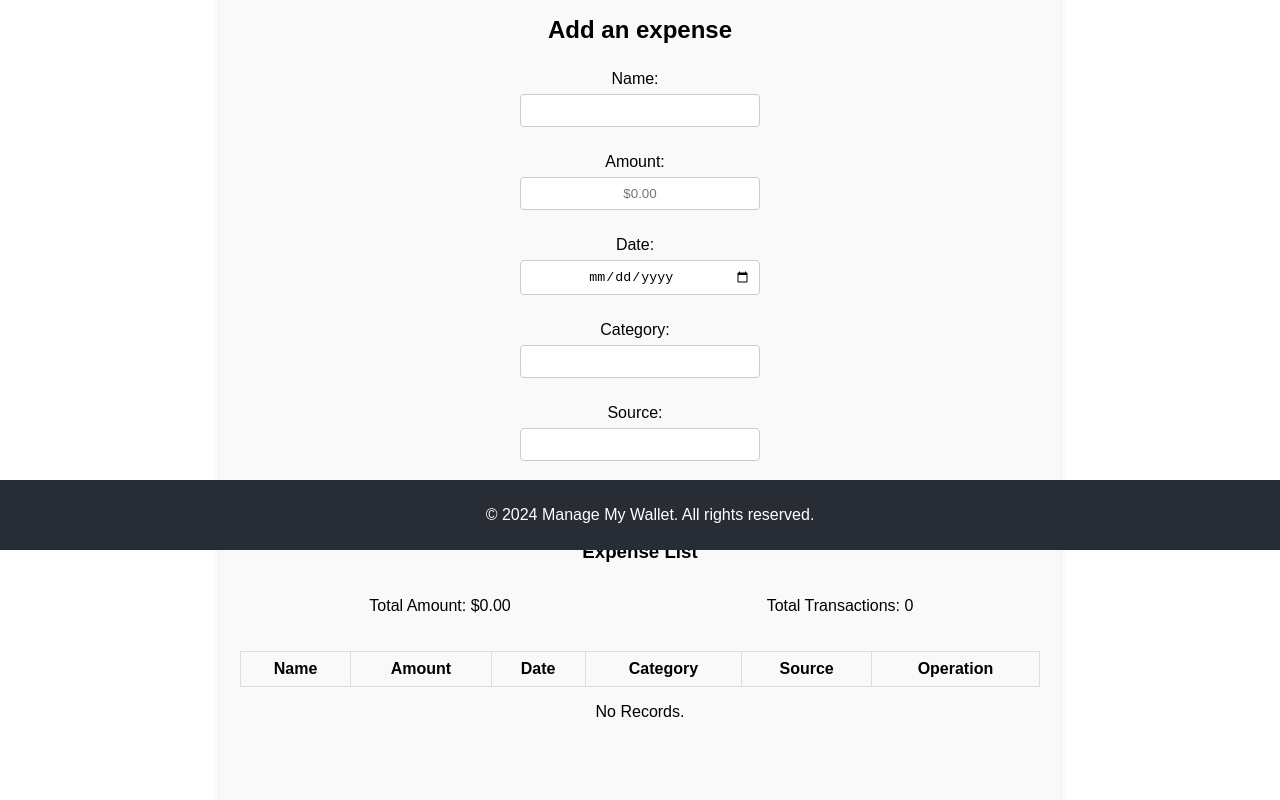
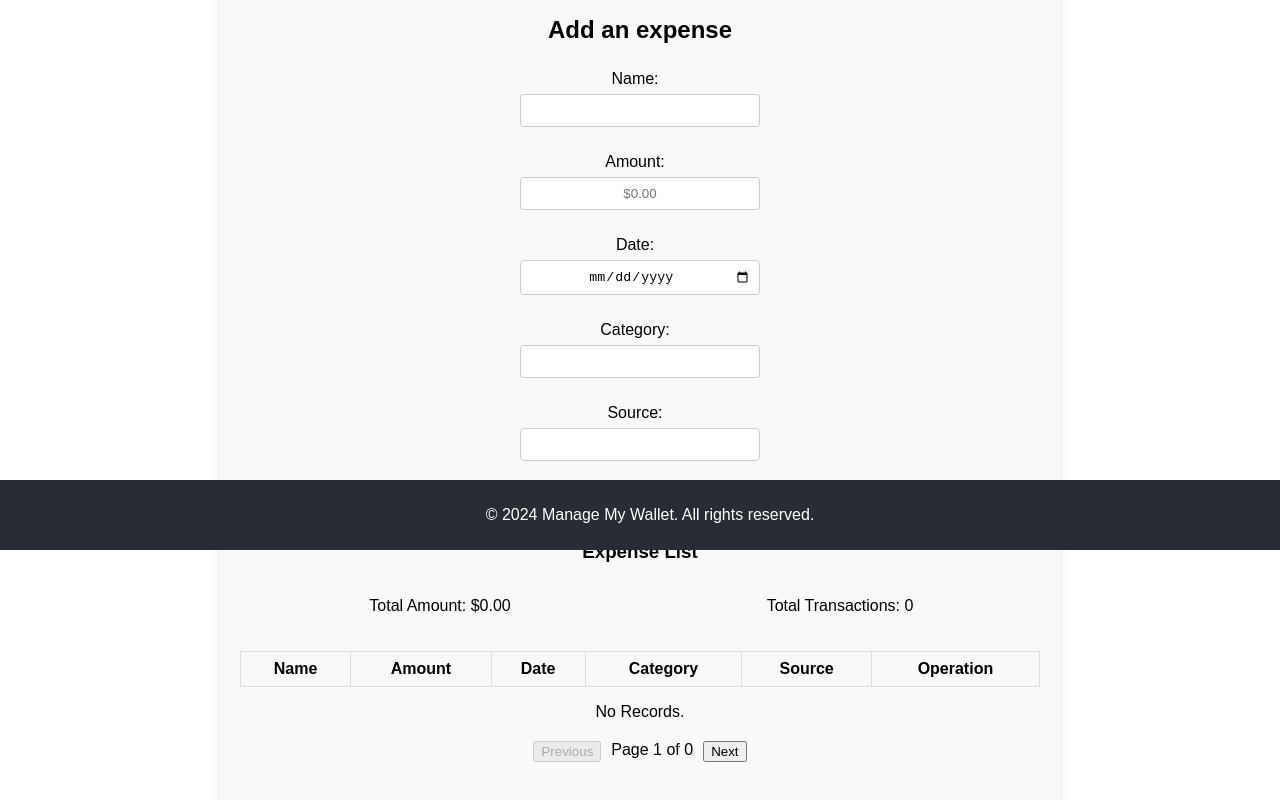
Before and after one commit to onetrue-6657/manage-my-wallet, a React (Create React App) app in the folder manage-my-wallet/: page / in a window 1280 px wide. Shown: the part 250-1050 px from the top of the page. Built offline with nearby package versions, Linux system fonts and the light colour scheme.

Commit message:
Added Pages Change System

```diff
--- a/manage-my-wallet/src/components/Add.js
+++ b/manage-my-wallet/src/components/Add.js
@@ -1,4 +1,4 @@
-import React, { useEffect, useState } from "react";
+import React, { useEffect, useState, useRef } from "react";
 import { NumericFormat } from "react-number-format";
 
 const AddExpense = () => {
@@ -14,6 +14,10 @@ const AddExpense = () => {
     category: "",
     source: "",
   });
+
+  const [currentPage, setCurrentPage] = useState(1);
+  const itemsPerPage = 10;
+  const tableRef = useRef(null);
 
   useEffect(() => {
     const storedExpenses = localStorage.getItem("expensesList");
@@ -65,6 +69,25 @@ const AddExpense = () => {
     .reduce((total, item) => total + parseFloat(item.amount || 0), 0)
     .toFixed(2);
   const totalTransactions = expensesList.length;
+
+  const indexOfLastExpense = currentPage * itemsPerPage;
+  const indexOfFirstExpense = indexOfLastExpense - itemsPerPage;
+  const currentExpenses = expensesList.slice(
+    indexOfFirstExpense,
+    indexOfLastExpense
+  );
+
+  const totalPages = Math.ceil(expensesList.length / itemsPerPage);
+
+  const handlePageChange = (direction) => {
+    const scrollY = tableRef.current.scrollTop;
+    setCurrentPage((prevPage) => {
+      const newPage = direction === "next" ? prevPage + 1 : prevPage - 1;
+      return Math.min(Math.max(newPage, 1), totalPages);
+    });
+
+    tableRef.current.scrollTop = scrollY;
+  };
 
   return (
     <div className="add">
@@ -136,7 +159,7 @@ const AddExpense = () => {
         <p>Total Amount: ${totalAmount}</p>
         <p>Total Transactions: {totalTransactions}</p>
       </div>
-      <table>
+      <table ref={tableRef}>
         <thead>
           <tr>
             <th>Name</th>
@@ -148,7 +171,7 @@ const AddExpense = () => {
           </tr>
         </thead>
         <tbody>
-          {expensesList.map((item, index) => (
+          {currentExpenses.map((item, index) => (
             <tr key={index}>
               <td>{item.name}</td>
               <td>
@@ -173,6 +196,24 @@ const AddExpense = () => {
       </table>
 
       {expensesList.length === 0 && <p>No Records.</p>}
+
+      <div className="pagination">
+        <button
+          onClick={() => handlePageChange("previous")}
+          disabled={currentPage === 1}
+        >
+          Previous
+        </button>
+        <span>
+          Page {currentPage} of {totalPages}
+        </span>
+        <button
+          onClick={() => handlePageChange("next")}
+          disabled={currentPage === totalPages}
+        >
+          Next
+        </button>
+      </div>
     </div>
   );
 };
--- a/manage-my-wallet/src/styles/App.css
+++ b/manage-my-wallet/src/styles/App.css
@@ -124,3 +124,16 @@ td {
   flex: 1;
   text-align: center;
 }
+
+/* Pagination */
+
+.pagination {
+  display: flex;
+  justify-content: center;
+  margin-top: 20px;
+}
+
+.pagination button {
+  margin-left: 10px;
+  margin-right: 10px;
+}
```
